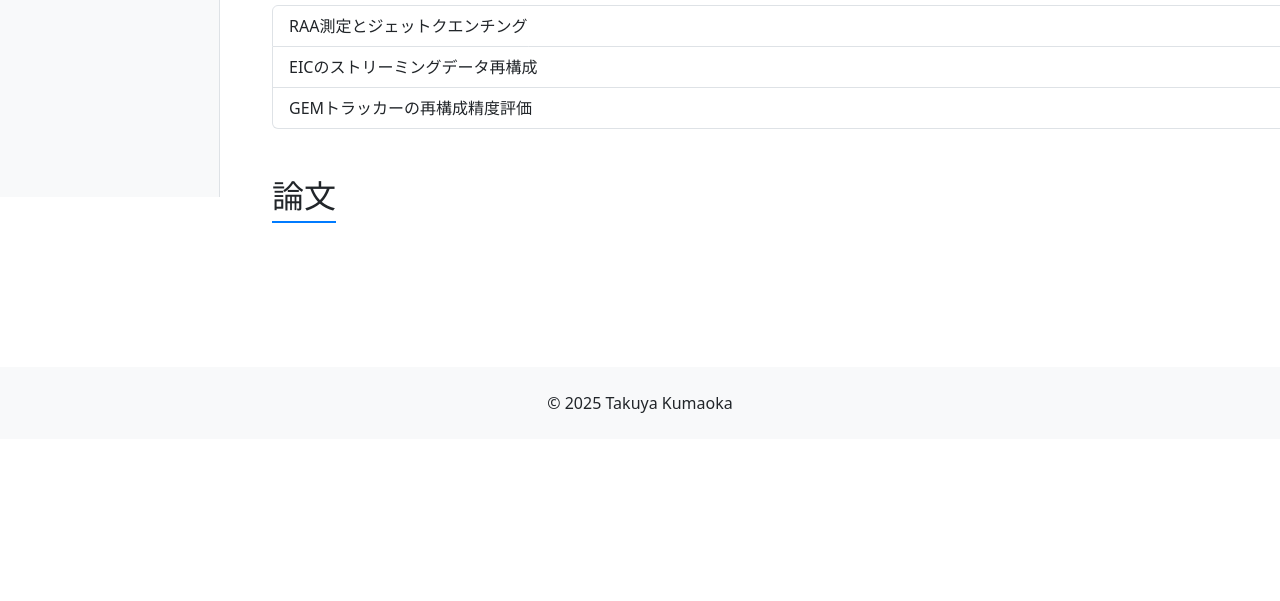
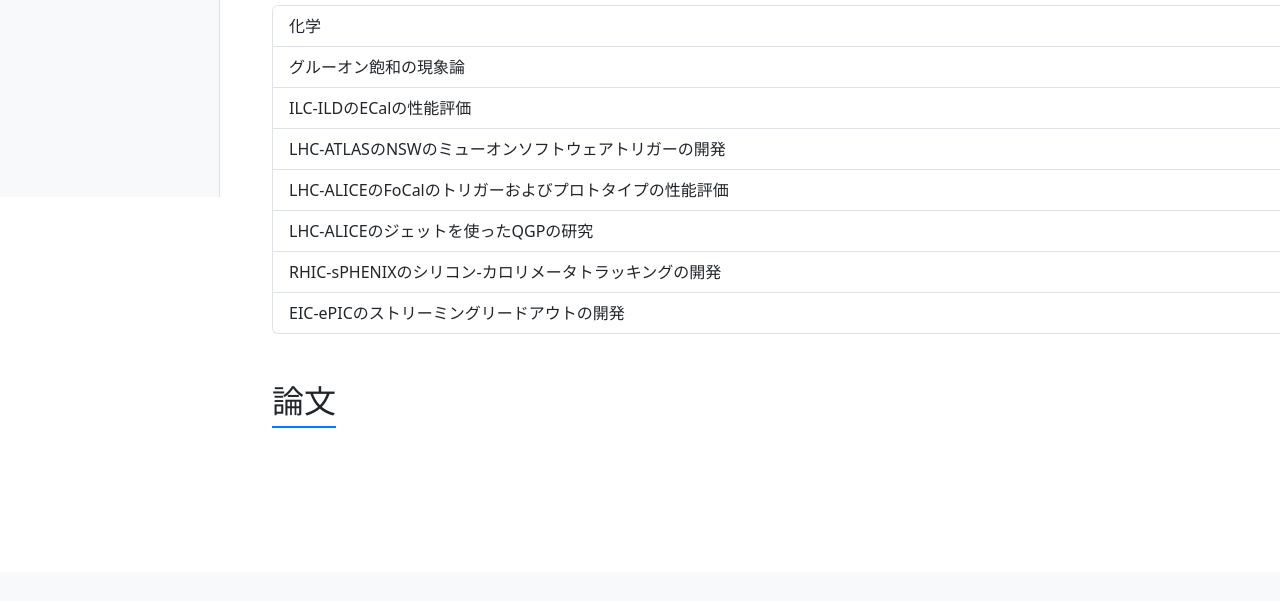
Before and after one commit to 11kumaoka/my-website, a plain HTML site: page index.html in a window 1280 px wide. Shown: the part 603-1204 px from the top of the page. Before the commit the page ends 1042 px from the top, so only its background shows below. Drawn offline with nearby package versions, Linux system fonts and the light colour scheme.

Commit message:
re-edit again2

```diff
--- a/index.html
+++ b/index.html
@@ -84,7 +84,6 @@
       <li class="nav-item"><a href="#selfintro" class="nav-link">自己紹介</a></li>
       <li class="nav-item"><a href="#research" class="nav-link">研究内容</a></li>
       <li class="nav-item"><a href="#publications" class="nav-link">論文</a></li>
-      <li class="nav-item"><a href="#contact" class="nav-link">連絡先</a></li>
     </ul>
   </div>
 
@@ -99,9 +98,14 @@
     <section id="research" class="mb-5">
       <h2 class="section-title">研究内容</h2>
       <ul class="list-group">
-        <li class="list-group-item">RAA測定とジェットクエンチング</li>
-        <li class="list-group-item">EICのストリーミングデータ再構成</li>
-        <li class="list-group-item">GEMトラッカーの再構成精度評価</li>
+        <li class="list-group-item">化学</li>
+        <li class="list-group-item">グルーオン飽和の現象論</li>
+        <li class="list-group-item">ILC-ILDのECalの性能評価</li>
+        <li class="list-group-item">LHC-ATLASのNSWのミューオンソフトウェアトリガーの開発</li>
+        <li class="list-group-item">LHC-ALICEのFoCalのトリガーおよびプロトタイプの性能評価</li>
+        <li class="list-group-item">LHC-ALICEのジェットを使ったQGPの研究</li>
+        <li class="list-group-item">RHIC-sPHENIXのシリコン-カロリメータトラッキングの開発</li>
+        <li class="list-group-item">EIC-ePICのストリーミングリードアウトの開発</li>
       </ul>
     </section>
 
```
